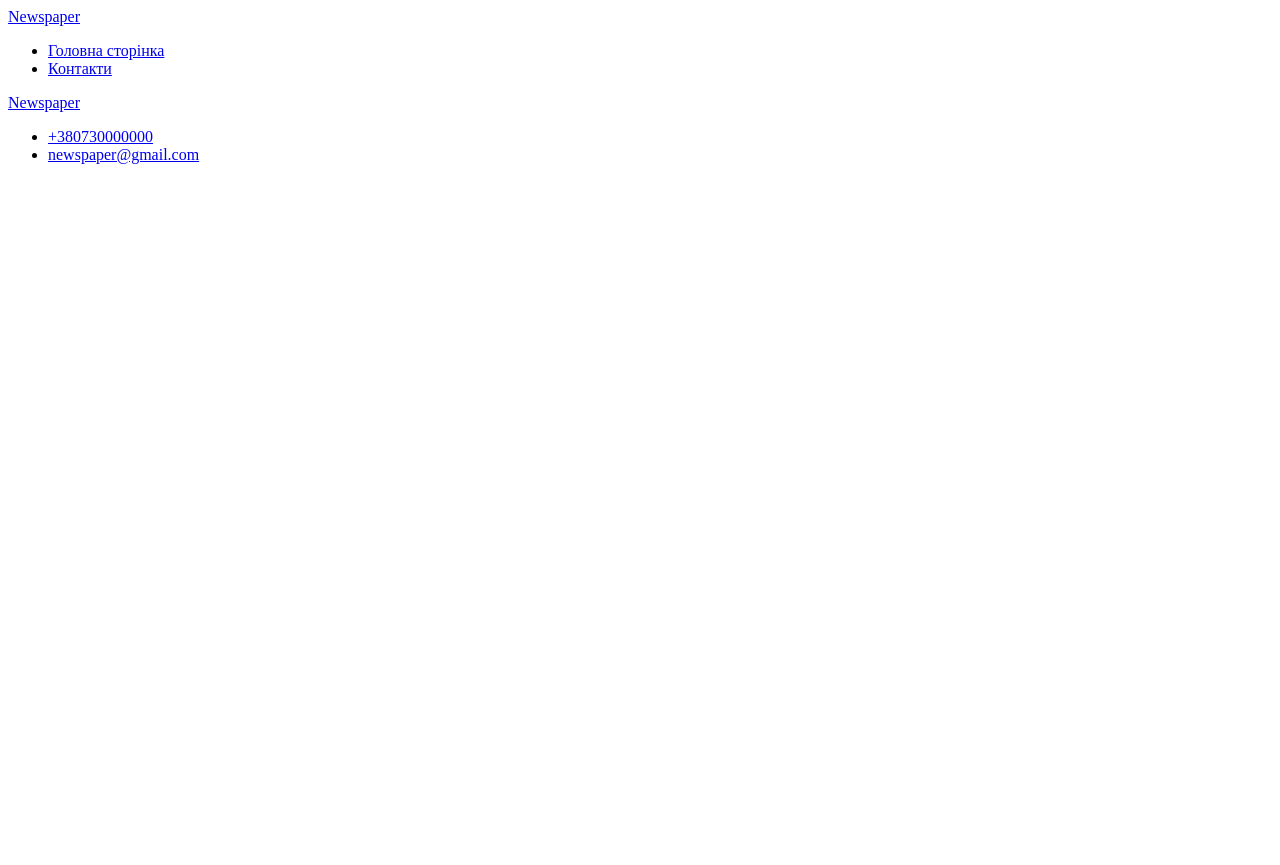
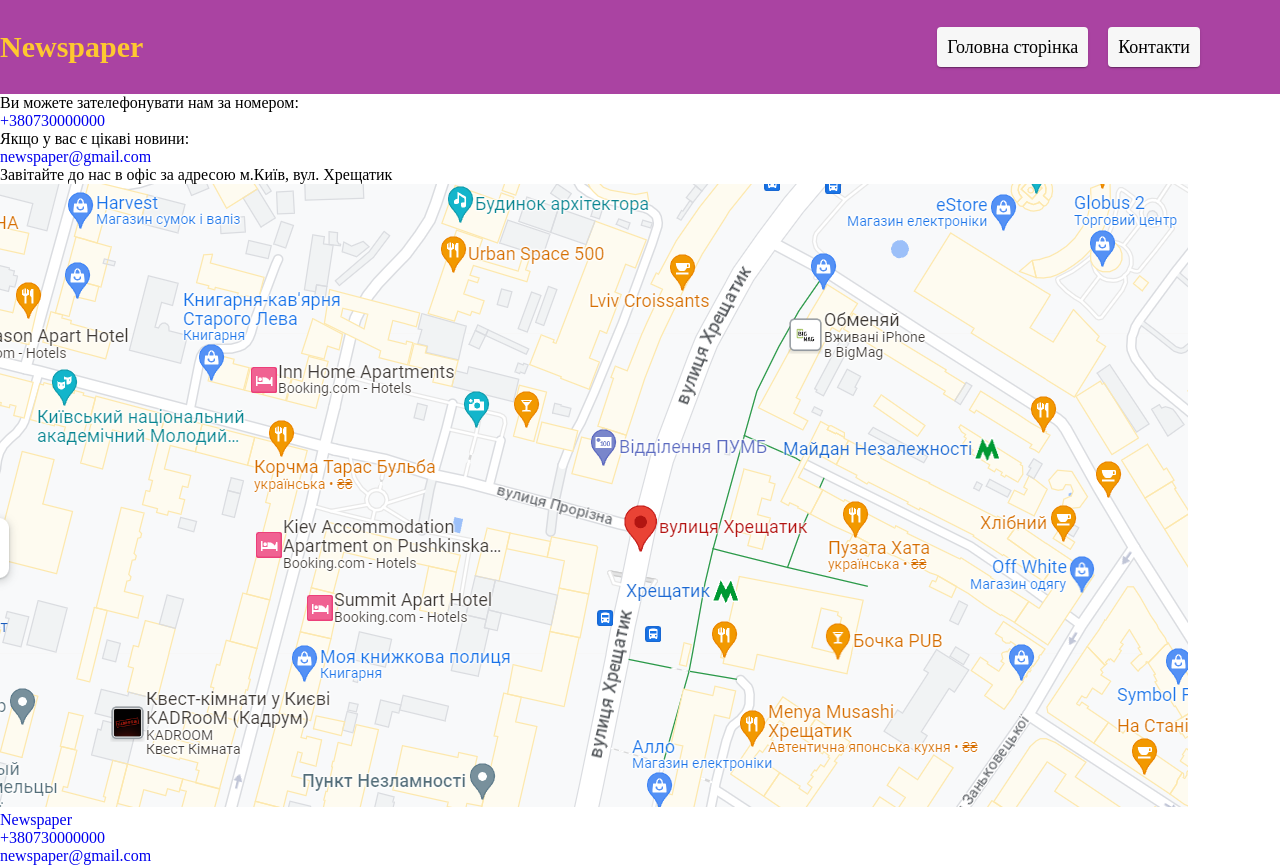
Before and after one commit to ynpodkolzin/news-paper, a plain HTML site: page contacts.html in a window 1280 px wide. Before the commit the page ends 800 px from the top, so only its background shows below. Drawn offline with Linux system fonts and the light colour scheme.

Commit message:
Add files via upload

```diff
--- a/contacts.html
+++ b/contacts.html
@@ -3,7 +3,8 @@
 <head>
     <meta charset="UTF-8">
     <meta name="viewport" content="width=device-width, initial-scale=1.0">
-    <title>Document</title>
+    <title>Контакти</title>
+    <link rel="stylesheet" href="style.css">
 </head>
 <body>
  <header class="header">
@@ -17,7 +18,15 @@
             </nav>
         </div>
     </header>
-    <main></main>
+    <main>
+        <div class="container contact-container">
+            <ul class="contact-list">
+            <li class="contact-item"><p class="contact-text">Ви можете зателефонувати нам за номером:</p><a class="contact-link" href="tel:+380730000000">+380730000000</a></li>
+            <li class="contact-item"><p class="contatct-text">Якщо у вас є цікаві новини:</p><a class="contact-link" href="mailto:newspaper@gmail.com">newspaper@gmail.com</a></li>
+            <li class="contact-item"><p class="contact-tetx">Завітайте до нас в офіс за адресою м.Київ, вул. Хрещатик</p><img class="contact-img" src="map.png" alt="карта"></li>
+            </ul>
+        </div>
+    </main>
      <footer class="footer">
         <div class="container footer-container">
         <a class="footer-logo" href="index.html">Newspaper</a>
--- a/style.css
+++ b/style.css
@@ -0,0 +1,51 @@
+body, h2,h1,p{
+    margin:0  ;
+    padding:0 ;
+}
+ul{
+    padding: 0;
+    margin: 0;
+    list-style: none;
+}
+a{
+  text-decoration:none ;
+
+}
+.container{
+    width: 1200px;
+    margin-top: 0 auto;
+}
+.header{
+    background-color:#aa43a2 ;
+    padding:30px 0px  ;
+
+}
+.header-container{
+    display: flex;
+    flex-direction:row ;
+    justify-content: space-between;
+    align-items: center;
+}
+.header-logo{
+    color:#fec830;
+    font-size: 30px;
+    font-weight: 700;
+
+}
+.header-link{
+    font-size: 18px;
+    color: black;
+    padding:10px ;
+    border-radius:4px ;
+    background-color: rgb(247, 247, 247);
+    box-shadow:0px 2px 1px -1px rgba(0, 0, 0, 0.2), 0px 1px 1px 0px rgba(0, 0, 0, 0.14), 0px 1px 3px 0px rgba(0, 0, 0, 0.12);
+    cursor: pointer;
+}
+.header-link:hover{
+    background-color:white ;
+}
+.header-list{
+    display: flex;
+    flex-direction: row;
+    gap:20px;
+}
```
Also changed, not shown: index.html (+2 -2 lines), new-four.html (+1 -0 lines), new-one.html (+1 -0 lines), new-three.html (+2 -1 lines), new-two.html (+1 -0 lines), new.five.html (+1 -0 lines).
